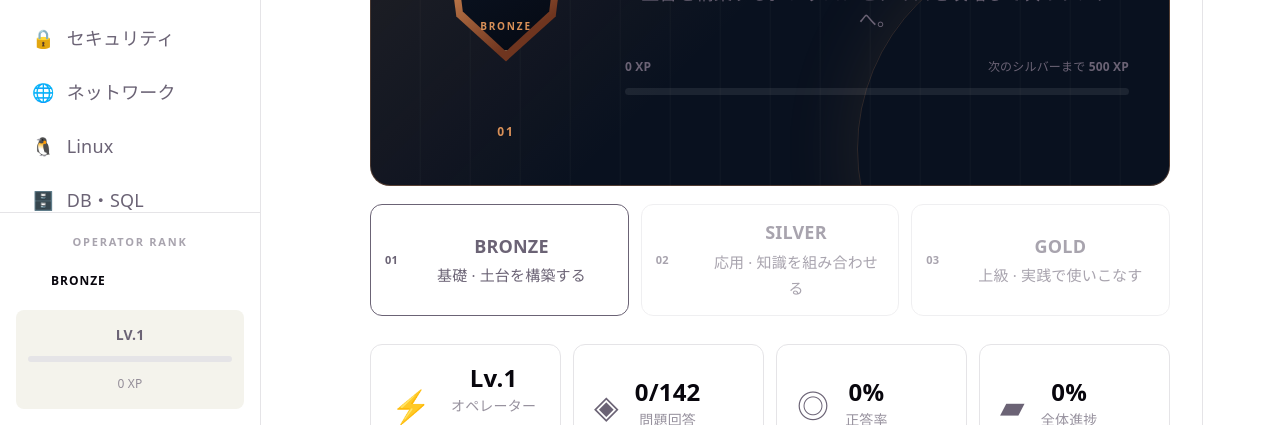
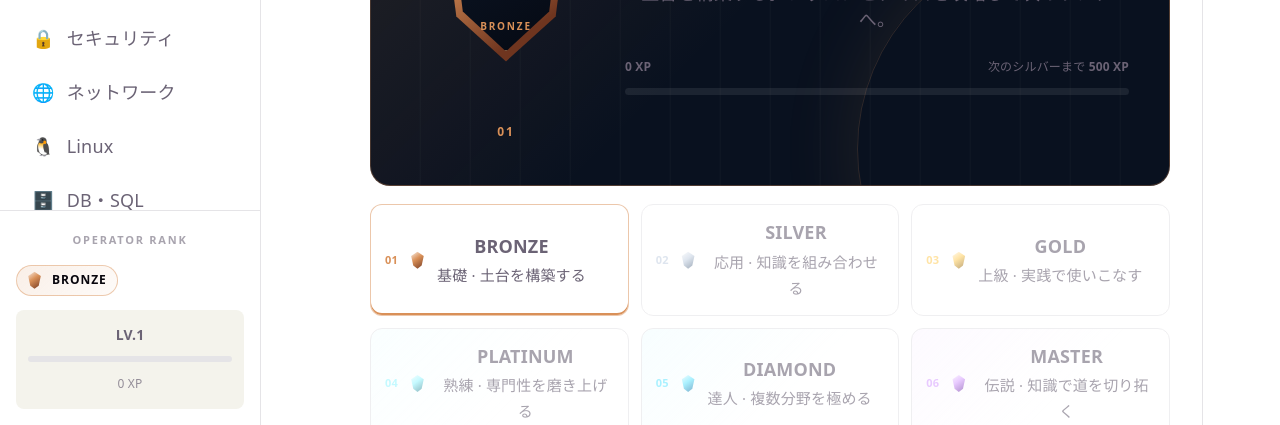
Before and after one commit to Yoshirou911/hackpath-it-learning, a website built with Vite: page index.html in a window 1280 px wide. Shown: the part 375-800 px from the top of the page. Built offline with nearby package versions, Linux system fonts and the light colour scheme.

Commit message:
feat: extend operator ranks beyond gold

```diff
--- a/src/components/rank.js
+++ b/src/components/rank.js
@@ -1,7 +1,7 @@
 export function renderRankBadge(rank, options = {}) {
   const { compact = false, completed = false } = options
   return `
-    <span class="rank-badge rank-${rank.id} ${compact ? 'rank-badge-compact' : ''} ${completed ? 'is-complete' : ''}">
+    <span class="rank-badge rank-surface-${rank.id} rank-${rank.id} ${compact ? 'rank-badge-compact' : ''} ${completed ? 'is-complete' : ''}">
       <span class="rank-gem" aria-hidden="true"></span>
       <span class="rank-badge-copy">
         <strong>${rank.name}</strong>
@@ -13,7 +13,7 @@
 
 export function renderRankEmblem(rank) {
   return `
-    <div class="rank-emblem rank-${rank.id}" aria-label="現在のランク ${rank.label}">
+    <div class="rank-emblem rank-surface-${rank.id} rank-${rank.id}" aria-label="現在のランク ${rank.label}">
       <div class="rank-emblem-core">
         <span class="rank-emblem-mark">H</span>
       </div>
--- a/src/data/ranks.js
+++ b/src/data/ranks.js
@@ -28,15 +28,46 @@
   },
 ]
 
+export const accountRanks = [
+  ...learningRanks,
+  {
+    id: 'platinum',
+    name: 'PLATINUM',
+    label: 'プラチナ',
+    stage: '熟練',
+    tagline: '専門性を磨き上げる',
+    xpMin: 3000,
+    color: '#9bf6ff',
+  },
+  {
+    id: 'diamond',
+    name: 'DIAMOND',
+    label: 'ダイヤモンド',
+    stage: '達人',
+    tagline: '複数分野を極める',
+    xpMin: 6000,
+    color: '#6ee7ff',
+  },
+  {
+    id: 'master',
+    name: 'MASTER',
+    label: 'マスター',
+    stage: '伝説',
+    tagline: '知識で道を切り拓く',
+    xpMin: 10000,
+    color: '#d8a4ff',
+  },
+]
+
 export function getAccountRank(xp = 0) {
   const safeXP = Number.isFinite(Number(xp)) ? Number(xp) : 0
   let currentIndex = 0
-  learningRanks.forEach((rank, index) => {
+  accountRanks.forEach((rank, index) => {
     if (safeXP >= rank.xpMin) currentIndex = index
   })
 
-  const current = learningRanks[currentIndex]
-  const next = learningRanks[currentIndex + 1] || null
+  const current = accountRanks[currentIndex]
+  const next = accountRanks[currentIndex + 1] || null
   const progress = next
     ? Math.round(((safeXP - current.xpMin) / (next.xpMin - current.xpMin)) * 100)
     : 100
--- a/src/pages/dashboard.js
+++ b/src/pages/dashboard.js
@@ -1,7 +1,7 @@
 import { getState, getQuizStats, getOverallProgress, getTopicProgress } from '../store.js'
 import { roadmapTopics } from '../data/topics.js'
 import { questions } from '../data/questions.js'
-import { getAccountRank, getCourseRank, learningRanks } from '../data/ranks.js'
+import { accountRanks, getAccountRank, getCourseRank } from '../data/ranks.js'
 import { renderRankBadge, renderRankEmblem } from '../components/rank.js'
 
 export function renderDashboard() {
@@ -50,12 +50,12 @@
         <div class="rank-xp-row"><strong>${state.xp} XP</strong><span>${accountRank.next ? `次の${accountRank.next.label}まで ${accountRank.remainingXP} XP` : '最高ランク到達'}</span></div>
         <div class="rank-meter"><span style="width: ${accountRank.progress}%"></span></div>
       </div>
-      <div class="rank-command-number">0${learningRanks.indexOf(accountRank.current) + 1}</div>
+      <div class="rank-command-number">0${accountRanks.indexOf(accountRank.current) + 1}</div>
     </section>
 
     <div class="rank-ladder" aria-label="学習ランク一覧">
-      ${learningRanks.map((rank, index) => `
-        <div class="rank-ladder-step rank-${rank.id} ${index <= learningRanks.indexOf(accountRank.current) ? 'is-active' : ''}">
+      ${accountRanks.map((rank, index) => `
+        <div class="rank-ladder-step rank-surface-${rank.id} ${index <= accountRanks.indexOf(accountRank.current) ? 'is-active' : ''}">
           <span class="rank-step-index">0${index + 1}</span>
           <span class="rank-gem" aria-hidden="true"></span>
           <div><strong>${rank.name}</strong><small>${rank.stage} · ${rank.tagline}</small></div>
@@ -73,7 +73,7 @@
     <section class="section">
       <div class="section-header rank-section-header">
         <div><span class="eyebrow">MISSION SELECT</span><h2>学習コース</h2></div>
-        <a href="#/roadmap" class="btn btn-secondary" data-nav="/roadmap">全ランクを見る →</a>
+        <a href="#/roadmap" class="btn btn-secondary" data-nav="/roadmap">学習ステージを見る →</a>
       </div>
       <div class="topic-grid">${topicCards}</div>
     </section>
--- a/src/style.css
+++ b/src/style.css
@@ -947,6 +947,9 @@
 .rank-surface-bronze { --rank-color: #d99058; --rank-rgb: 217, 144, 88; --rank-deep: #6f351f; }
 .rank-surface-silver { --rank-color: #c8d4e4; --rank-rgb: 200, 212, 228; --rank-deep: #52677f; }
 .rank-surface-gold { --rank-color: #ffd166; --rank-rgb: 255, 209, 102; --rank-deep: #8b6115; }
+.rank-surface-platinum { --rank-color: #9bf6ff; --rank-rgb: 155, 246, 255; --rank-deep: #367f8c; }
+.rank-surface-diamond { --rank-color: #6ee7ff; --rank-rgb: 110, 231, 255; --rank-deep: #1b6fa4; }
+.rank-surface-master { --rank-color: #d8a4ff; --rank-rgb: 216, 164, 255; --rank-deep: #7138a5; }
 .rank-badge { display: inline-flex; align-items: center; gap: 10px; width: fit-content; padding: 8px 12px; border: 1px solid rgba(var(--rank-rgb), .45); border-radius: 999px; color: var(--rank-color); background: linear-gradient(135deg, rgba(var(--rank-rgb), .14), rgba(var(--rank-rgb), .04)); box-shadow: inset 0 1px 0 rgba(255,255,255,.08); }
 .rank-badge-compact { padding: 6px 10px; }
 .rank-badge-copy { display: grid; line-height: 1.05; }
@@ -978,6 +981,10 @@
 .rank-ladder { display: grid; grid-template-columns: repeat(3,1fr); gap: 12px; margin: 18px 0 28px; }
 .rank-ladder-step { display: flex; gap: 12px; align-items: center; padding: 14px; border: 1px solid var(--border); border-radius: 12px; background: var(--card-bg); opacity: .58; }
 .rank-ladder-step.is-active { border-color: rgba(var(--rank-rgb),.5); opacity: 1; box-shadow: inset 0 -2px 0 var(--rank-color); }
+.rank-ladder-step.rank-surface-platinum,
+.rank-ladder-step.rank-surface-diamond,
+.rank-ladder-step.rank-surface-master { background: linear-gradient(135deg,rgba(var(--rank-rgb),.09),var(--card-bg) 58%); }
+.rank-ladder-step.rank-surface-master.is-active { box-shadow: inset 0 -2px 0 var(--rank-color), 0 0 24px rgba(var(--rank-rgb),.13); }
 .rank-step-index { color: var(--rank-color); font-size: 11px; font-weight: 900; }
 .rank-ladder-step strong, .rank-ladder-step small { display: block; }
 .rank-ladder-step small { margin-top: 3px; color: var(--text); }
```
Also changed, not shown: AI_HANDOFF.md (+2 -1 lines), PROGRESS.md (+2 -0 lines), 1 other file.
